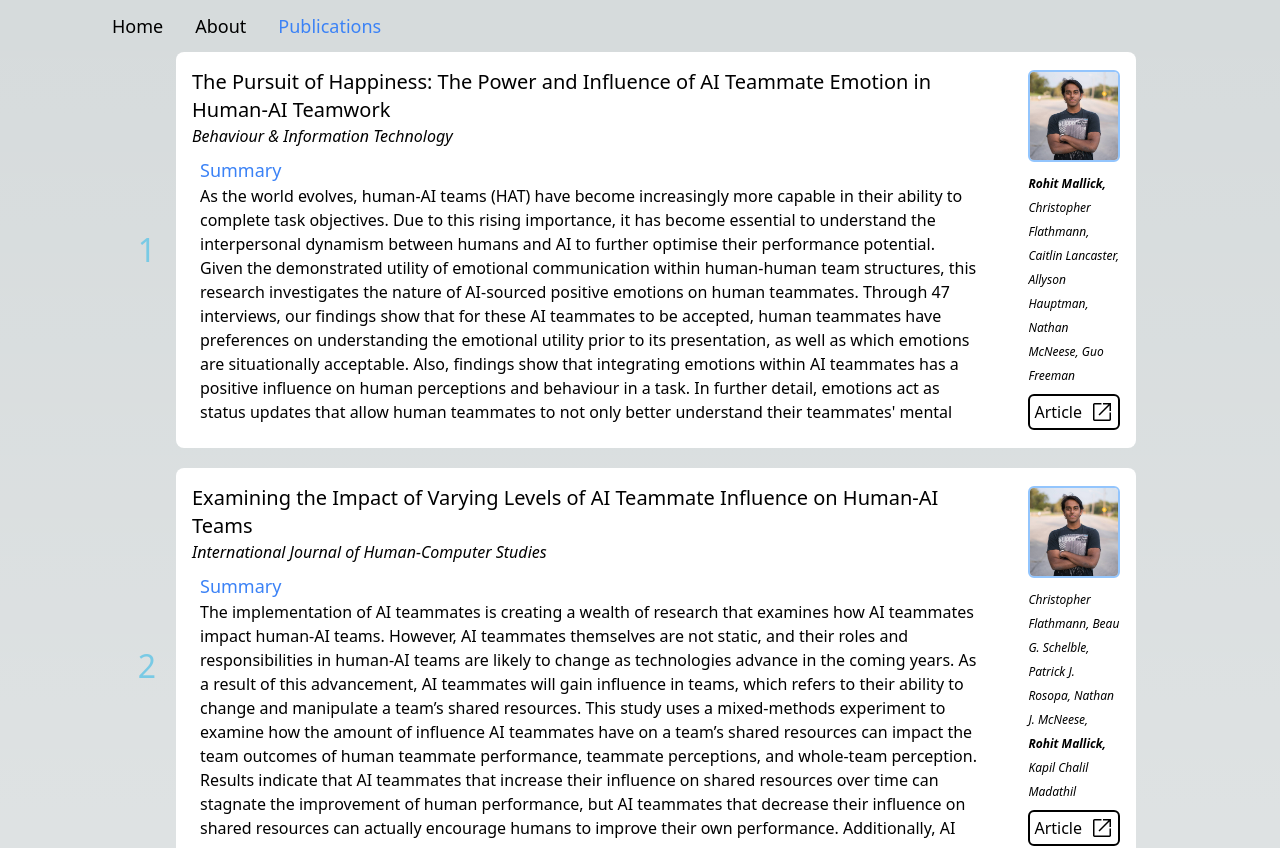
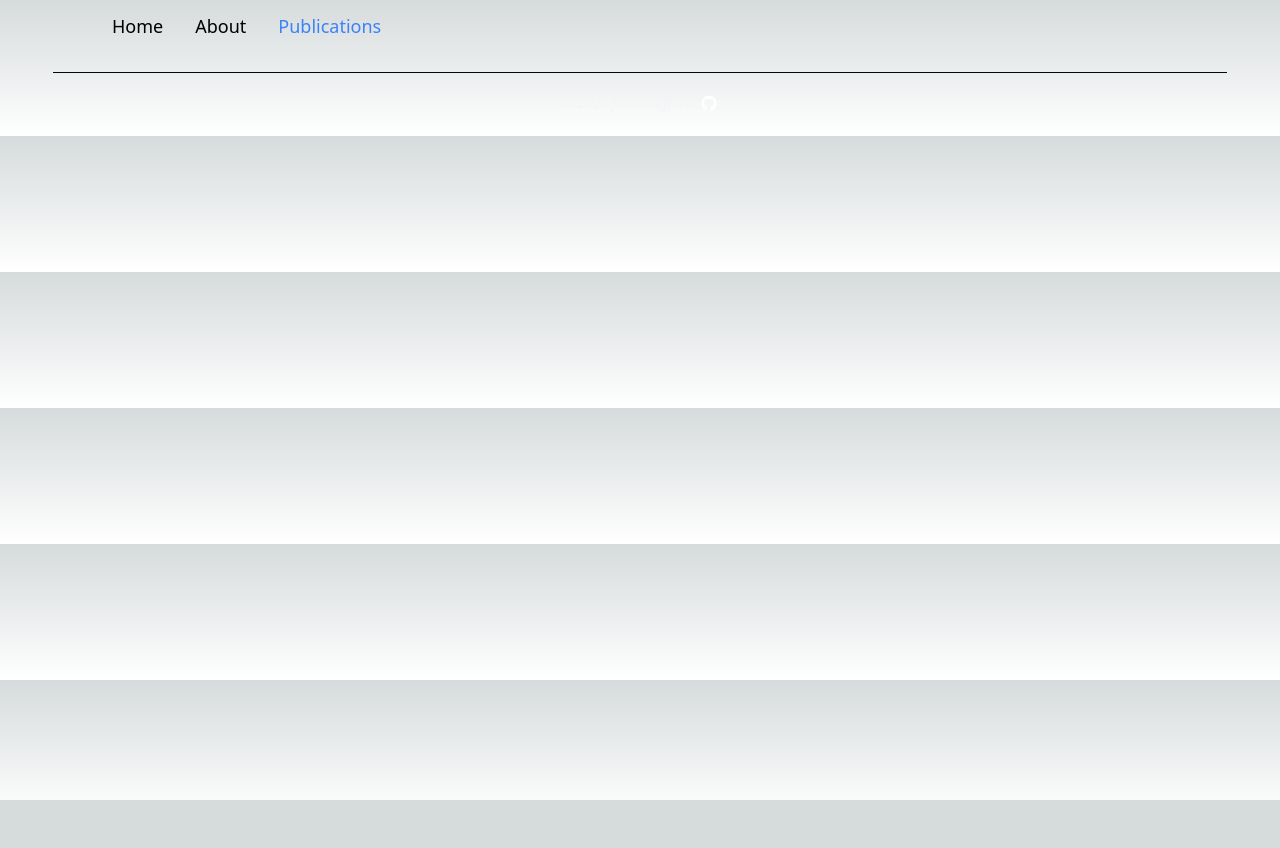
Before and after one commit to JaeGif/Rohit_Portfolio, a Next.js app: page /publications in a window 1280 px wide. Shown: the top 848 px of the page. After the commit the page ends 800 px from the top, so only its background shows below. Built offline with nearby package versions, Linux system fonts and the light colour scheme.

Commit message:
carousell start

```diff
--- /dev/null
+++ b/src/components/publications/Completed.tsx
@@ -0,0 +1,37 @@
+import React from 'react';
+import Publication from './Publication';
+import { PublicationType } from '@/types/data';
+import uniqid from 'uniqid';
+
+type CompletedProps = {
+  dataset: PublicationType[];
+};
+function Completed({ dataset }: CompletedProps) {
+  return (
+    <>
+      {dataset.map((el, i) =>
+        el.type !== 'Work in Progress' ? (
+          el.type !== 'Review' ? (
+            el.summary && (
+              <span
+                key={uniqid()}
+                className='w-full flex justify-center items-center'
+              >
+                <span className='w-8 flex justify-end'>
+                  <h1 className='pr-5'>{i + 1}</h1>
+                </span>
+                <Publication data={el} />
+              </span>
+            )
+          ) : (
+            <></>
+          )
+        ) : (
+          <></>
+        )
+      )}
+    </>
+  );
+}
+
+export default Completed;
--- /dev/null
+++ b/src/components/publications/CurrentWorkInProgress.tsx
@@ -0,0 +1,28 @@
+import React from 'react';
+import { PublicationType } from '@/types/data';
+import uniqid from 'uniqid';
+import Publication from './Publication';
+
+type CurrentWorkInProgressProps = {
+  dataset: PublicationType[];
+};
+function CurrentWorkInProgress({ dataset }: CurrentWorkInProgressProps) {
+  return (
+    <>
+      {dataset.map((el) =>
+        el.type === 'Review' ? (
+          <span
+            key={uniqid()}
+            className='w-full flex justify-center items-center'
+          >
+            <Publication data={el} />
+          </span>
+        ) : (
+          <></>
+        )
+      )}
+    </>
+  );
+}
+
+export default CurrentWorkInProgress;
--- a/src/components/publications/PublicationsWrapper.tsx
+++ b/src/components/publications/PublicationsWrapper.tsx
@@ -2,31 +2,19 @@ import React from 'react';
 import publicationDataset from '../../data/publications.json';
 import Publication from './Publication';
 import uniqid from 'uniqid';
+import Completed from './Completed';
+import CurrentWorkInProgress from './CurrentWorkInProgress';
+import UnderReview from './UnderReview';
 function PublicationsWrapper() {
   const dataset = publicationDataset.publications;
   return (
     <div className='flex w-full flex-col justify-center items-center gap-5'>
-      {dataset.map((el, i) =>
-        el.type !== 'Work in Progress' ? (
-          el.type !== 'Review' ? (
-            el.summary && (
-              <span
-                key={uniqid()}
-                className='w-full flex justify-center items-center'
-              >
-                <span className='w-8 flex justify-end'>
-                  <h1 className='pr-5'>{i + 1}</h1>
-                </span>
-                <Publication data={el} />
-              </span>
-            )
-          ) : (
-            <></>
-          )
-        ) : (
-          <></>
-        )
-      )}
+      <h1>Current Work</h1>
+      <CurrentWorkInProgress dataset={dataset} />
+      <h1>Published Works</h1>
+      <Completed dataset={dataset} />
+      <h1>Under Review</h1>
+      <UnderReview dataset={dataset} />
     </div>
   );
 }
--- /dev/null
+++ b/src/components/publications/UnderReview.tsx
@@ -0,0 +1,27 @@
+import { PublicationType } from '@/types/data';
+import React from 'react';
+import uniqid from 'uniqid';
+import Publication from './Publication';
+type UnderReviewProps = {
+  dataset: PublicationType[];
+};
+function UnderReview({ dataset }: UnderReviewProps) {
+  return (
+    <>
+      {dataset.map((el) =>
+        el.type === 'Review' ? (
+          <span
+            key={uniqid()}
+            className='w-full flex justify-center items-center'
+          >
+            <Publication data={el} />
+          </span>
+        ) : (
+          <></>
+        )
+      )}
+    </>
+  );
+}
+
+export default UnderReview;
--- /dev/null
+++ b/src/components/publicationsCarousel/CarouselWrapper.tsx
@@ -0,0 +1,17 @@
+import React from 'react';
+import publicationDataset from '../../data/publications.json';
+import Publication from './Publication';
+import uniqid from 'uniqid';
+function CarouselWrapper() {
+  const dataset = publicationDataset.publications;
+
+  return (
+    <>
+      {dataset.map((publication) => (
+        <Publication key={uniqid()} />
+      ))}
+    </>
+  );
+}
+
+export default CarouselWrapper;
--- /dev/null
+++ b/src/components/publicationsCarousel/Publication.tsx
@@ -0,0 +1,9 @@
+import React from 'react';
+
+type PublicationProps = {};
+
+function Publication() {
+  return <div></div>;
+}
+
+export default Publication;
--- a/src/pages/publications.tsx
+++ b/src/pages/publications.tsx
@@ -1,10 +1,10 @@
 import PublicationsWrapper from '@/components/publications/PublicationsWrapper';
 import React from 'react';
-
+import CarouselWrapper from '@/components/publicationsCarousel/CarouselWrapper';
 function Publications() {
   return (
-    <div>
-      <PublicationsWrapper />
+    <div className='flex justify-center items-center'>
+      <CarouselWrapper />
     </div>
   );
 }
```
Also changed, not shown: 1 other file (tests, documents, lock files or other folders).
